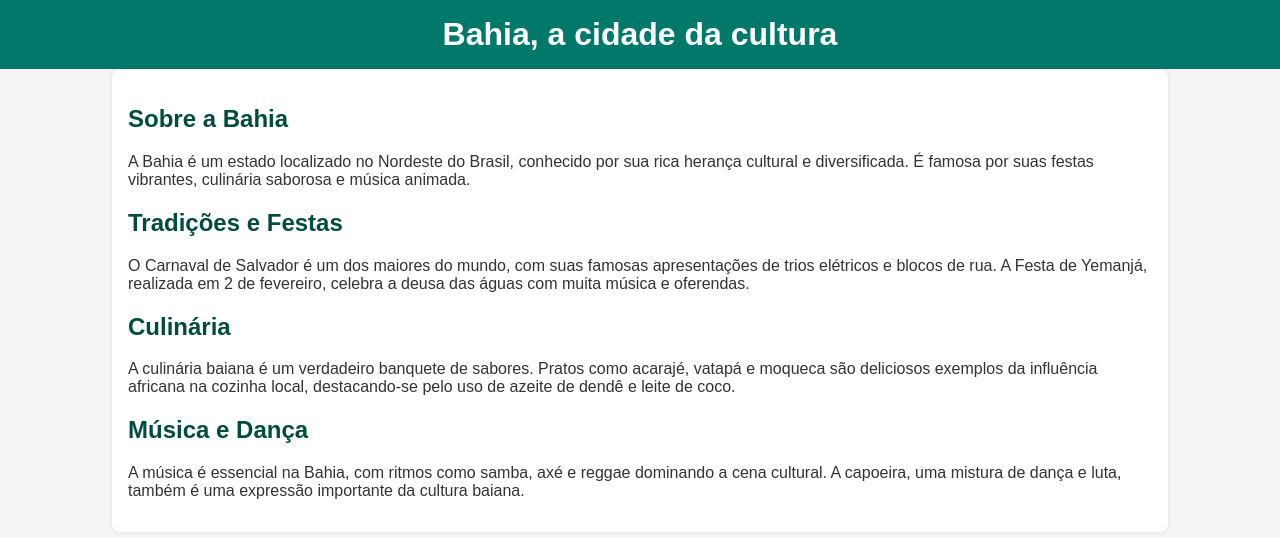
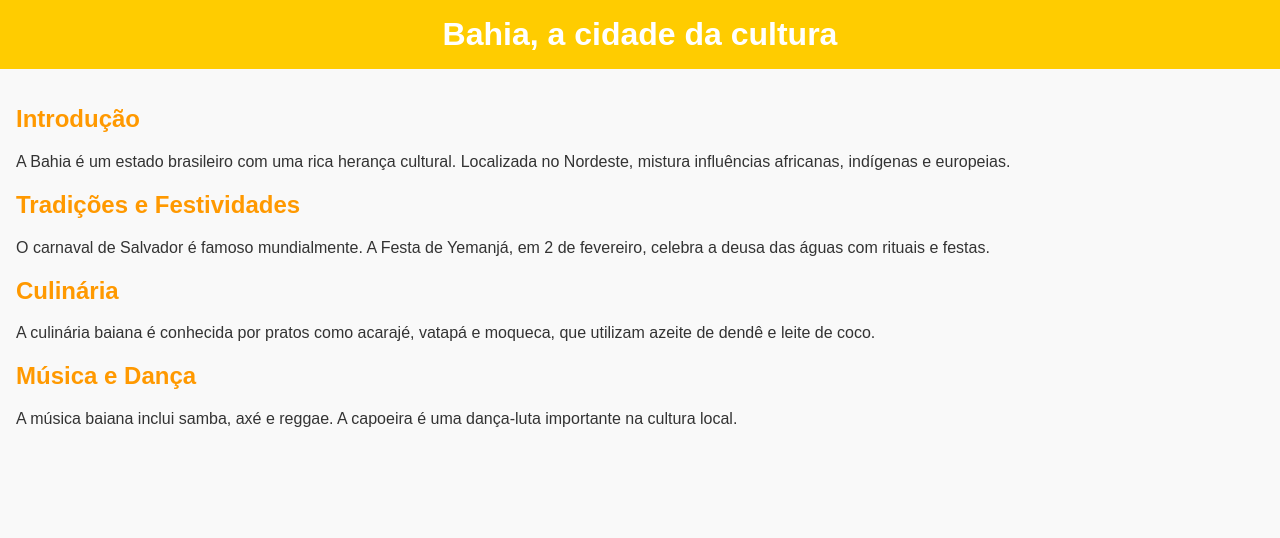
Before and after one commit to AmandaMaculan/Meublog2e, a plain HTML site: page index.html in a window 1280 px wide. Drawn offline with Linux system fonts and the light colour scheme.

Commit message:
ksakansdj

```diff
--- a/index.html
+++ b/index.html
@@ -9,28 +9,23 @@
             font-family: Arial, sans-serif;
             margin: 0;
             padding: 0;
-            background-color: #f5f5f5;
+            background-color: #f9f9f9;
             color: #333;
         }
         header {
-            background-color: #00796b;
-            color: white;
+            background-color: #ffcc00;
+            color: #fff;
             text-align: center;
             padding: 1em 0;
         }
         .container {
-            width: 80%;
-            margin: auto;
             padding: 1em;
-            background-color: #ffffff;
-            border-radius: 8px;
-            box-shadow: 0 0 5px rgba(0, 0, 0, 0.1);
         }
         h1 {
             margin: 0;
         }
         h2 {
-            color: #004d40;
+            color: #ff9900;
         }
     </style>
 </head>
@@ -39,17 +34,17 @@
         <h1>Bahia, a cidade da cultura</h1>
     </header>
     <div class="container">
-        <h2>Sobre a Bahia</h2>
-        <p>A Bahia é um estado localizado no Nordeste do Brasil, conhecido por sua rica herança cultural e diversificada. É famosa por suas festas vibrantes, culinária saborosa e música animada.</p>
+        <h2>Introdução</h2>
+        <p>A Bahia é um estado brasileiro com uma rica herança cultural. Localizada no Nordeste, mistura influências africanas, indígenas e europeias.</p>
 
-        <h2>Tradições e Festas</h2>
-        <p>O Carnaval de Salvador é um dos maiores do mundo, com suas famosas apresentações de trios elétricos e blocos de rua. A Festa de Yemanjá, realizada em 2 de fevereiro, celebra a deusa das águas com muita música e oferendas.</p>
+        <h2>Tradições e Festividades</h2>
+        <p>O carnaval de Salvador é famoso mundialmente. A Festa de Yemanjá, em 2 de fevereiro, celebra a deusa das águas com rituais e festas.</p>
 
         <h2>Culinária</h2>
-        <p>A culinária baiana é um verdadeiro banquete de sabores. Pratos como acarajé, vatapá e moqueca são deliciosos exemplos da influência africana na cozinha local, destacando-se pelo uso de azeite de dendê e leite de coco.</p>
+        <p>A culinária baiana é conhecida por pratos como acarajé, vatapá e moqueca, que utilizam azeite de dendê e leite de coco.</p>
 
         <h2>Música e Dança</h2>
-        <p>A música é essencial na Bahia, com ritmos como samba, axé e reggae dominando a cena cultural. A capoeira, uma mistura de dança e luta, também é uma expressão importante da cultura baiana.</p>
+        <p>A música baiana inclui samba, axé e reggae. A capoeira é uma dança-luta importante na cultura local.</p>
     </div>
 </body>
 </html>
```
